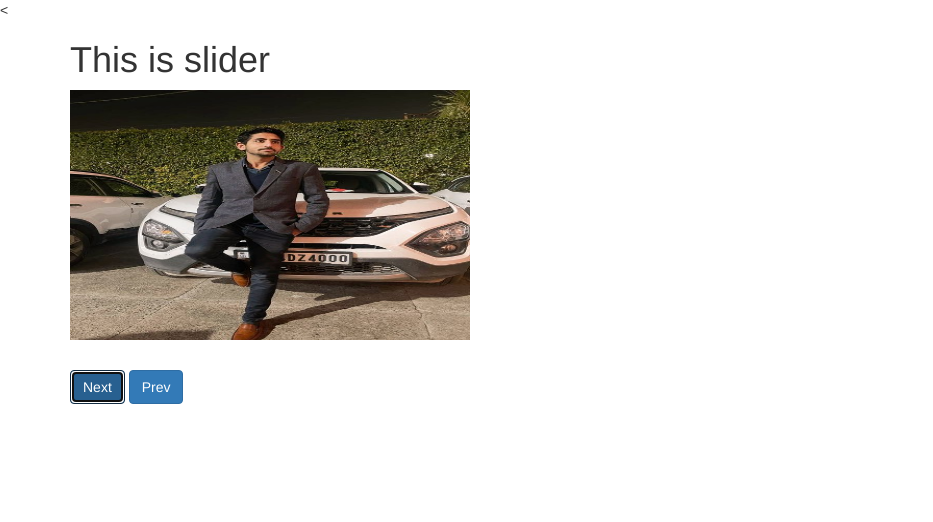
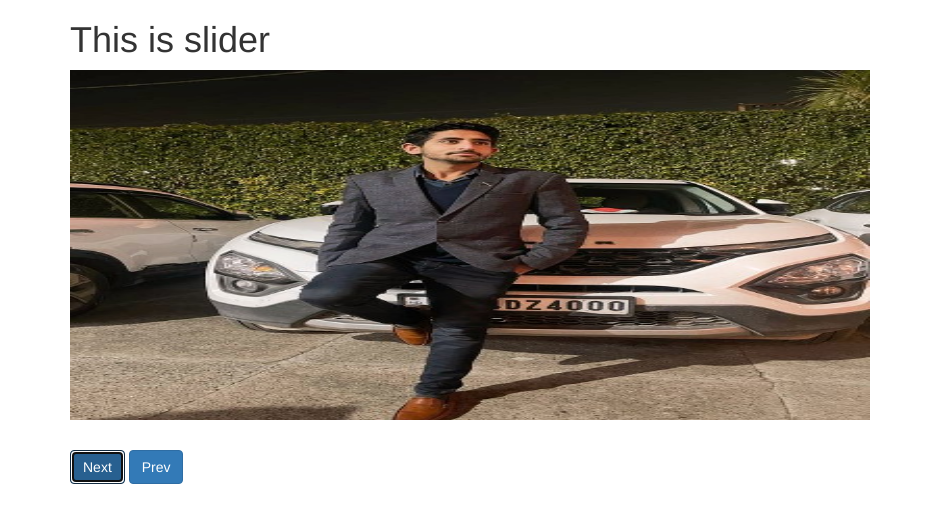
Before and after one commit to parveenkayasth/Daily_Tech_Tut, a plain HTML site: page linux/assi.html in a window 1280 px wide. Both pictures are taken after a click on the button "Next". Shown: the whole page, without its empty margins (0-933 px from the left). Drawn offline with nearby package versions, Linux system fonts and the light colour scheme.

Commit message:
slider next prev mov images

```diff
--- a/linux/assi.html
+++ b/linux/assi.html
@@ -13,7 +13,7 @@
 
 
 
- <
+
 <div class="container">
     <div class="row">
         <div class="col-sm-12">
@@ -22,7 +22,7 @@
     </div>
   <div class="row">
     <div class="col-sm-12">
-        <img id="slider" src="" width="400" height="250" />
+        <img id="slider" src="" width="800" height="350" />
 
     </div>
 
@@ -30,7 +30,7 @@
   <div class="row" style="padding-top: 30px;">
     <div class="col-sm-6">
         <button type="button"  class="btn btn-primary" onclick="nextProcess()">Next</button>
-        <button type="button" class="btn btn-primary">Prev</button>
+        <button type="button" class="btn btn-primary" onclick="prevProcess()">Prev</button>
     </div>
     <div class="col-sm-6">
 
@@ -42,19 +42,51 @@
 </body>
 </html>
 <script>
+ var adddress = 0;
+
+
     var imag_array = ["first.jpg", "second.jpg", "third.jpg", "fourth.jpg", "five.jpg"];
-    //document.getElementById("slider").src ="images/"+imag_array[2];
-    var index =0;
-    var bigObj = document;
-console.log(bigObj)
-var imageObj = bigObj.getElementById("slider");
-console.log(imageObj);
-imageObj.src = "images/"+imag_array[index];
+document.getElementById("slider").src = "images/"+imag_array[adddress];
 
 
 function nextProcess(){
- index = index + 1;
- imageObj.src = "images/"+imag_array[index];
+ adddress = adddress + 1;
+ if(adddress == imag_array.length){
+   adddress =0;
+ }
+ document.getElementById("slider").src = "images/"+imag_array[adddress];
+
 }
 
+function prevProcess(){
+  adddress = adddress - 1;
+
+  if(adddress < 0){
+    adddress = imag_array.length - 1;
+  }
+  document.getElementById("slider").src = "images/"+imag_array[adddress];
+
+}
+
+
+
+
+  // console.log(imag_array);
+
+    //document.getElementById("slider").src ="images/"+imag_array[2];
+ //var mainAll23 =  document;
+// variable , array , object
+
+//v//ar sigleObj = mainAll23.getElementById("slider");
+
+console.log(sigleObj);
+//sigleObj.src = "images/"+imag_array[0];
+
+
+
+
+
+
+
+
 </script>
```
